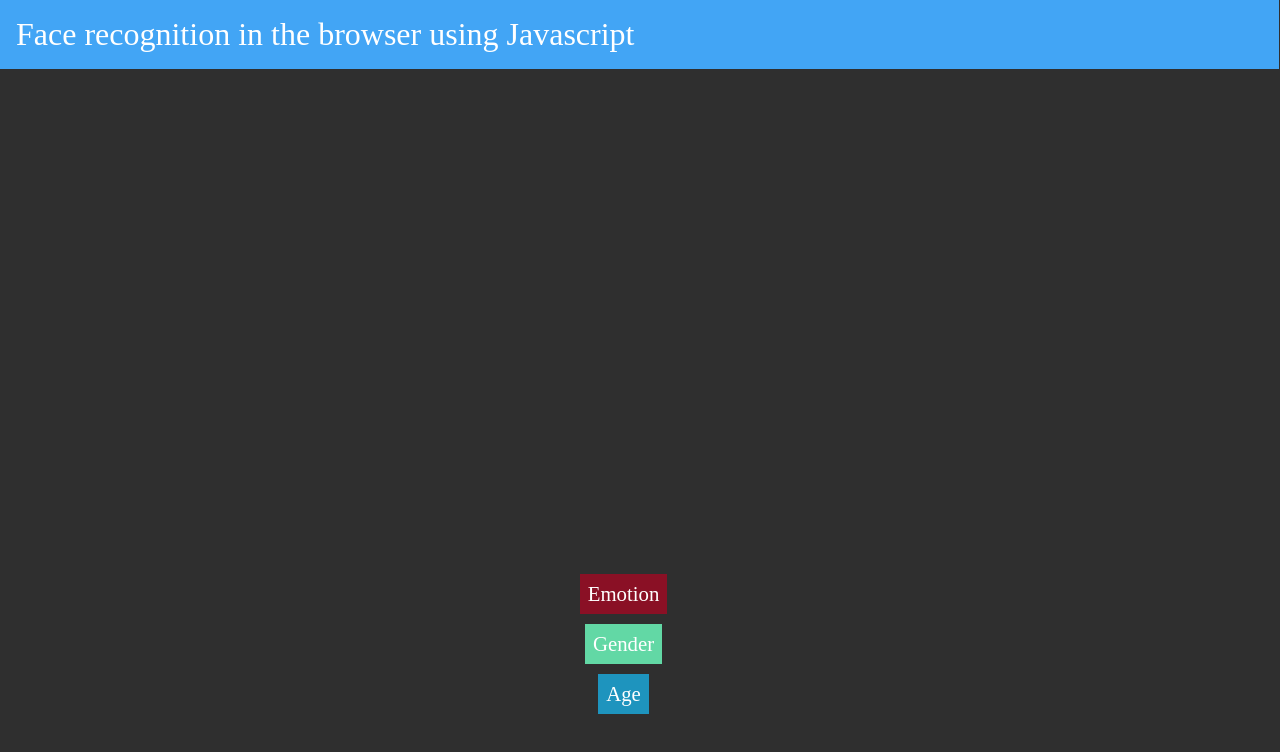
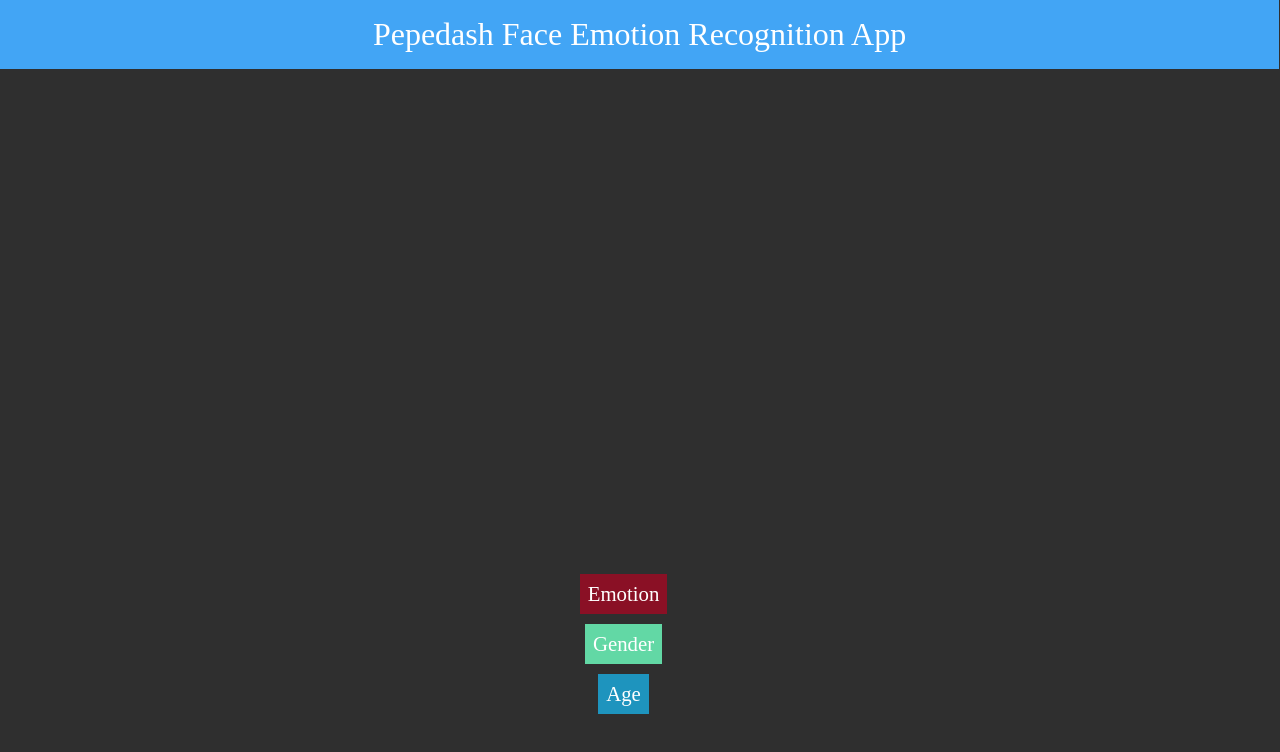
Before and after one commit to Shivam705025/mind_read, a plain HTML site: page index.html in a window 1280 px wide. Drawn offline with Linux system fonts and the light colour scheme; no server answers.

Commit message:
Update index.html

```diff
--- a/index.html
+++ b/index.html
@@ -8,7 +8,7 @@
     <link rel="stylesheet" href="css/style.css" />
   </head>
   <body>
-    <header>Face recognition in the browser using Javascript</header>
+    <header align="center">Pepedash Face Emotion Recognition App</header>
     <div class="container">
       <video id="video" height="500" width="500" autoplay muted></video>
     </div>
```
